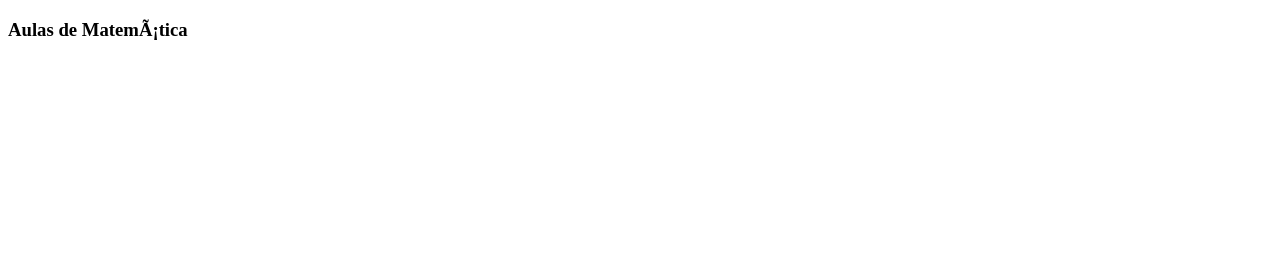
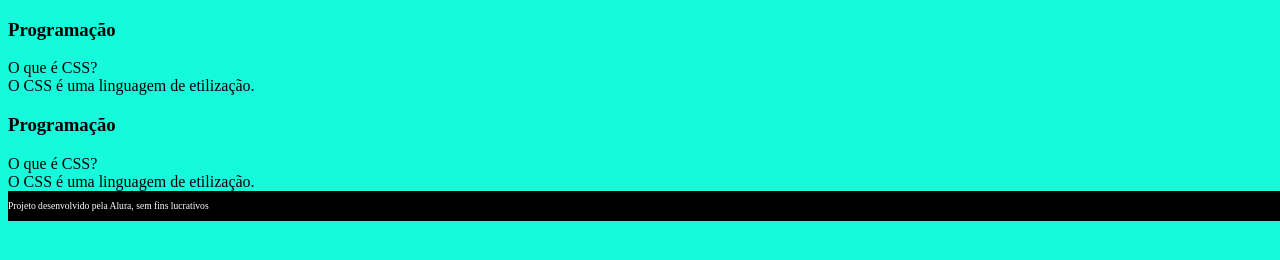
Before and after one commit to jumentao/projetofinal.mat2, a plain HTML site: page index.html in a window 1280 px wide. Drawn offline with Linux system fonts and the light colour scheme; files that its build step writes are made by us from their sources.

Commit message:
Add files via upload

```diff
--- a/index.html
+++ b/index.html
@@ -1,18 +1,39 @@
 <!DOCTYPE html>
-<html lang=”pt-br”>
+<html lang="pt-br">
 <head>
-    <meta charset=”UTF-8”>
-    <meta name=”viewport” content=”width=device-width, initial-scale=1.0”>
-    <title>Aulas de reforço de Matemática</title>
+    <meta charset="UTF-8">
+    <meta http-equiv="X-UA-Compatible" content="IE=edge">
+    <meta name="viewport" content="width=device-width, initial-scale=1.0">
+    <link rel="stylesheet" href="assets/style.css">
+    <title>Document</title>
 </head>
 <body>
-    </main>
+  <main>
     <section id=”container”>
       <article class=”cartao”>
-                <div class=”cartao__conteudo”> </div>
-                <h3>Aulas de Matemática</h3>
+        <div class=”cartao__conteudo”>
+          <h3>Programação</h3>
+          <div class=”cartao__conteudo__pergunta”>
+            O que é CSS?
+          </div>
+          <div class=”cartao__conteudo__resposta”>
+            O CSS é uma linguagem de etilização.
+      </div>
+      <article class=”cartao”>
+          <div class=”cartao__conteudo”>
+            <h3>Programação</h3>
+            <div class=”cartao__conteudo__pergunta”>
+              O que é CSS?
+            </div>
+            <div class=”cartao__conteudo__resposta”>
+              O CSS é uma linguagem de etilização.
         </div>
       </article>
     </section>
   </main>
+
   <footer>
+      <p>Projeto desenvolvido pela Alura, sem fins lucrativos</p>
+  </footer>
+</body>
+</html>
--- a/style.css
+++ b/style.css
@@ -0,0 +1,14 @@
+body {
+    background-color: rgb(22, 250, 220);
+}
+footer {
+    background-color: black;
+    color: white;
+    position: fixed;
+    bottom: eX;
+    width: 100%;
+}
+footer p{
+   text-align: conter;
+   font-size: 0.6rem;
+}
```
Lines whose indentation alone changed are shown as unchanged.
